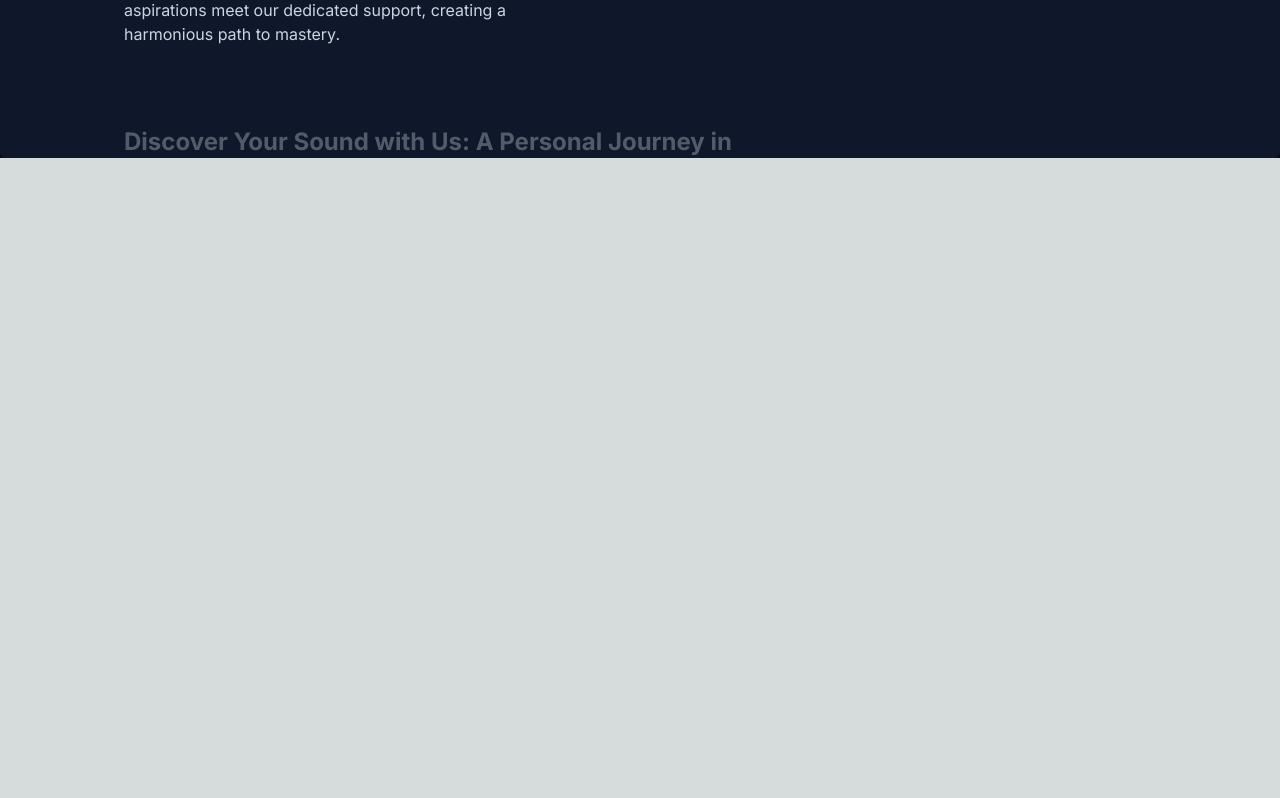
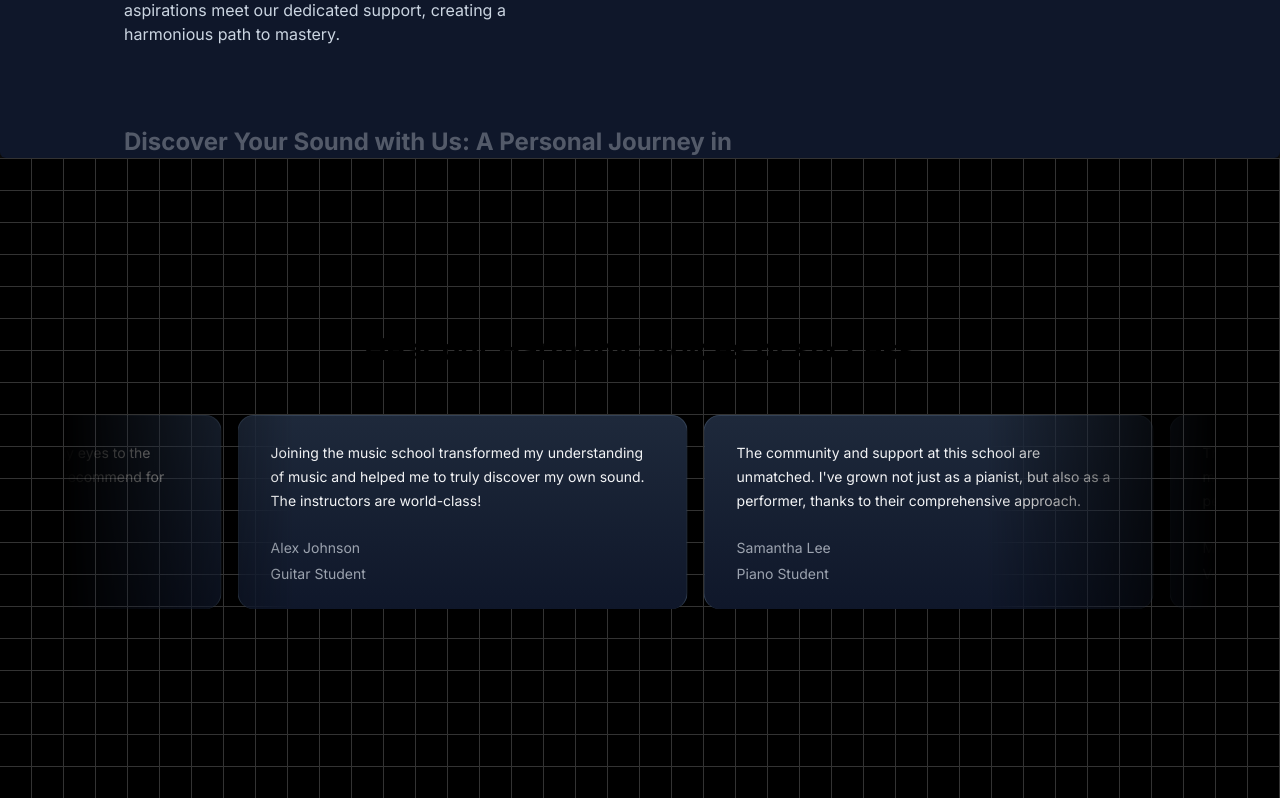
Before and after one commit to Shivamjain2204/nextjsProject, a Next.js app: page / in a window 1280 px wide. Shown: the part 1670-2468 px from the top of the page. Before the commit the page ends 1828 px from the top, so only its background shows below. Built offline with nearby package versions, Linux system fonts and the light colour scheme.

Commit message:
TestimonialCards

```diff
--- a/package.json
+++ b/package.json
@@ -11,6 +11,7 @@
   "dependencies": {
     "clsx": "^2.1.0",
     "framer-motion": "^11.0.6",
+    "mini-svg-data-uri": "^1.4.4",
     "next": "14.1.0",
     "react": "^18",
     "react-dom": "^18",
--- a/src/app/page.tsx
+++ b/src/app/page.tsx
@@ -1,5 +1,6 @@
 import FeaturedCourses from "@/components/FeaturedCourses";
 import HeroSection from "@/components/HeroSection";
+import TestimonialCards from "@/components/TestimonialCards";
 import WhyChooseUs from "@/components/WhyChooseUs";
 
 export default function Home() {
@@ -8,6 +9,7 @@
       <HeroSection/>
       <FeaturedCourses/>
       <WhyChooseUs/>
+      <TestimonialCards/>
     </main>
   );
 }
--- /dev/null
+++ b/src/components/TestimonialCards.tsx
@@ -0,0 +1,55 @@
+'use client'
+import { InfiniteMovingCards } from "./ui/infinite-moving-cards";
+
+const musicTestimonials = [
+    {
+      quote:
+        'Joining the music school transformed my understanding of music and helped me to truly discover my own sound. The instructors are world-class!',
+      name: 'Alex Johnson',
+      title: 'Guitar Student',
+    },
+    {
+      quote:
+        "The community and support at this school are unmatched. I've grown not just as a pianist, but also as a performer, thanks to their comprehensive approach.",
+      name: 'Samantha Lee',
+      title: 'Piano Student',
+    },
+    {
+      quote:
+        "This school offered me the tools and confidence to take my singing to the next level. I'm endlessly grateful for the personalized coaching.",
+      name: 'Michael Chen',
+      title: 'Vocal Student',
+    },
+    {
+      quote:
+        'As a violinist, finding the right mentor can be challenging, but this school matched me with a teacher who truly understands my goals and challenges.',
+      name: 'Emily Taylor',
+      title: 'Violin Student',
+    },
+    {
+      quote:
+        'The production courses here opened my eyes to the intricacies of music production. Highly recommend for any aspiring producers!',
+      name: 'Chris Morales',
+      title: 'Music Production Student',
+    },
+  ];
+
+function TestimonialCards() {
+
+  return (
+    <div className="h-[40rem] w-full dark:bg-black dark:bg-grid-white/[0.2] relative flex flex-col items-center justify-center overflow-hidden">
+      <h2 className="text-3xl font-bold text-center mb-8 z-10">Hear our Harmony: Voices of success</h2>
+      <div className="flex justify-center w-full overflow-hidden px-4 sm:px-6 lg:px-8">
+        <div className="w-full max-w-6xl">
+        <InfiniteMovingCards
+        items={musicTestimonials}
+        direction="right"
+        speed="slow"
+      />
+        </div>
+      </div>
+    </div>
+  )
+}
+
+export default TestimonialCards
--- a/tailwind.config.ts
+++ b/tailwind.config.ts
@@ -1,5 +1,5 @@
 import type { Config } from "tailwindcss";
-// const svgToDataUri = require("mini-svg-data-uri");
+const svgToDataUri = require("mini-svg-data-uri");
 const colors = require("tailwindcss/colors");
 const {
   default: flattenColorPalette,
@@ -18,6 +18,29 @@
   });
 }
 
+function addSvgPatterns({ matchUtilities, theme }: any) {
+  matchUtilities(
+    {
+      'bg-grid': (value: any) => ({
+        backgroundImage: `url("${svgToDataUri(
+          `<svg xmlns="http://www.w3.org/2000/svg" viewBox="0 0 32 32" width="32" height="32" fill="none" stroke="${value}"><path d="M0 .5H31.5V32"/></svg>`
+        )}")`,
+      }),
+      'bg-grid-small': (value: any) => ({
+        backgroundImage: `url("${svgToDataUri(
+          `<svg xmlns="http://www.w3.org/2000/svg" viewBox="0 0 32 32" width="8" height="8" fill="none" stroke="${value}"><path d="M0 .5H31.5V32"/></svg>`
+        )}")`,
+      }),
+      'bg-dot': (value: any) => ({
+        backgroundImage: `url("${svgToDataUri(
+          `<svg xmlns="http://www.w3.org/2000/svg" viewBox="0 0 32 32" width="16" height="16" fill="none"><circle fill="${value}" id="pattern-circle" cx="10" cy="10" r="1.6257413380501518"></circle></svg>`
+        )}")`,
+      }),
+    },
+    { values: flattenColorPalette(theme('backgroundColor')), type: 'color' }
+  );
+}
+
 const config: Config = {
   content: [
     "./src/pages/**/*.{js,ts,jsx,tsx,mdx}",
@@ -29,6 +52,7 @@
     extend: {
       animation:{
         spotlight: "spotlight 2s ease .75s 1 forwards",
+        scroll: "scroll var(--animation-duration, 40s) var(--animation-direction, forwards) linear infinite",
       },
       keyframes: {
         spotlight: {
@@ -41,6 +65,11 @@
             transform: "translate(-50%,-40%) scale(1)",
           },
         },
+        scroll: {
+          to: {
+            transform: "translate(calc(-50% - 0.5rem))",
+          },
+        },
       },
       backgroundImage: {
         "gradient-radial": "radial-gradient(var(--tw-gradient-stops))",
@@ -49,6 +78,6 @@
       },
     },
   },
-  plugins: [addVariablesForColors,],
+  plugins: [addVariablesForColors, addSvgPatterns],
 };
 export default config;
```
Also changed, not shown: 1 other file (tests, documents, lock files or other folders).
